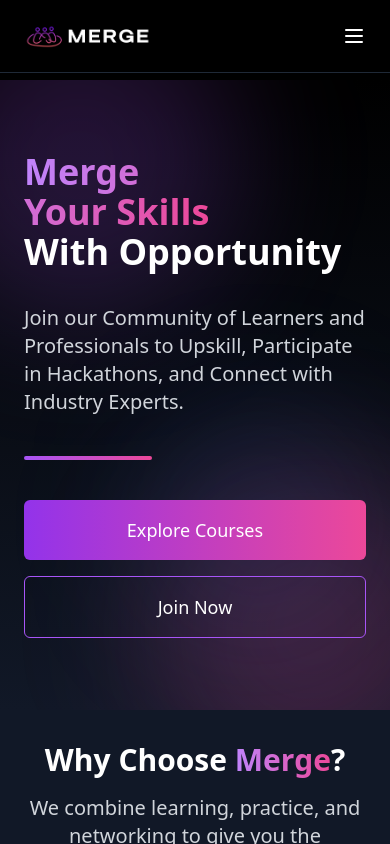
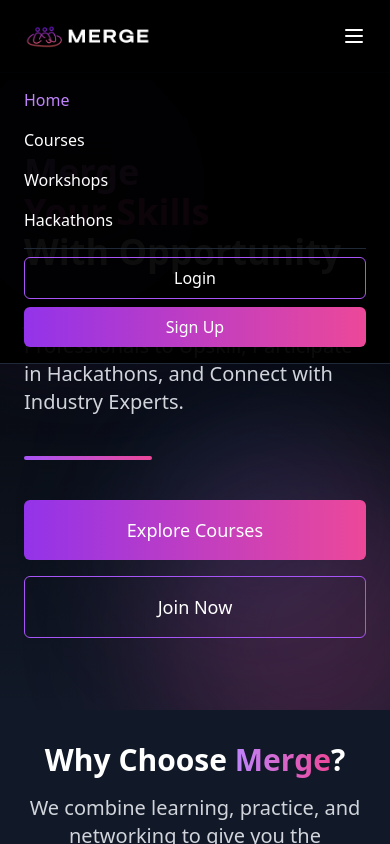
Before and after one commit to BitHiveTechnologies/Merge-Website, a Next.js app: page / in a window 390 px wide. Both pictures are taken after a click on the button 354 px from the left and 36 px from the top of the page. Shown: the top 844 px of the page. Built offline with nearby package versions, Linux system fonts and the light colour scheme.

Commit message:
Fixed Mobile Hamburger Issue

```diff
--- a/components/Navbar.tsx
+++ b/components/Navbar.tsx
@@ -3,9 +3,15 @@
 import Image from 'next/image';
 import Link from 'next/link';
 import { usePathname } from 'next/navigation';
+import { useState } from 'react';
 
 export default function Navbar() {
     const pathname = usePathname();
+    const [mobileMenuOpen, setMobileMenuOpen] = useState(false);
+
+    const toggleMobileMenu = () => {
+        setMobileMenuOpen(!mobileMenuOpen);
+    };
 
     const isActive = (path: string) => {
         if (path === '/' && pathname === '/') return true;
@@ -85,7 +91,7 @@ export default function Navbar() {
                 </Link>
             </div>
 
-            <button className="md:hidden text-white" data-oid="6wkj-h9">
+            <button className="md:hidden text-white" onClick={toggleMobileMenu} data-oid="6wkj-h9">
                 <svg
                     xmlns="http://www.w3.org/2000/svg"
                     className="h-6 w-6"
@@ -103,6 +109,70 @@ export default function Navbar() {
                     />
                 </svg>
             </button>
+
+            {/* Mobile menu */}
+            {mobileMenuOpen && (
+                <div
+                    className="md:hidden absolute top-full left-0 right-0 bg-black bg-opacity-95 backdrop-blur-sm border-b border-gray-800 py-4 px-6"
+                    data-oid="_dme71n"
+                >
+                    <div className="flex flex-col space-y-4" data-oid="9i7jbuu">
+                        <Link
+                            href="/"
+                            className={`${isActive('/') ? 'text-purple-400' : 'hover:text-purple-400'} transition-colors`}
+                            onClick={() => setMobileMenuOpen(false)}
+                            data-oid="dh3p87:"
+                        >
+                            Home
+                        </Link>
+                        <Link
+                            href="/courses"
+                            className={`${isActive('/courses') ? 'text-purple-400' : 'hover:text-purple-400'} transition-colors`}
+                            onClick={() => setMobileMenuOpen(false)}
+                            data-oid="z3iu5v7"
+                        >
+                            Courses
+                        </Link>
+                        <Link
+                            href="/workshops"
+                            className={`${isActive('/workshops') ? 'text-purple-400' : 'hover:text-purple-400'} transition-colors`}
+                            onClick={() => setMobileMenuOpen(false)}
+                            data-oid="7e-bk:x"
+                        >
+                            Workshops
+                        </Link>
+                        <Link
+                            href="/hackathons"
+                            className={`${isActive('/hackathons') ? 'text-purple-400' : 'hover:text-purple-400'} transition-colors`}
+                            onClick={() => setMobileMenuOpen(false)}
+                            data-oid="tbo__ip"
+                        >
+                            Hackathons
+                        </Link>
+                        <div
+                            className="flex flex-col space-y-2 pt-2 border-t border-gray-800"
+                            data-oid="w5ce_pw"
+                        >
+                            <Link
+                                href="/login"
+                                className="px-4 py-2 rounded-md border border-purple-500 hover:bg-purple-500/10 transition-colors text-center"
+                                onClick={() => setMobileMenuOpen(false)}
+                                data-oid="n-o6pt5"
+                            >
+                                Login
+                            </Link>
+                            <Link
+                                href="/signup"
+                                className="px-4 py-2 rounded-md bg-gradient-to-r from-purple-600 to-pink-500 hover:from-purple-700 hover:to-pink-600 transition-colors text-center"
+                                onClick={() => setMobileMenuOpen(false)}
+                                data-oid="dwqsb5i"
+                            >
+                                Sign Up
+                            </Link>
+                        </div>
+                    </div>
+                </div>
+            )}
         </nav>
     );
 }
```
